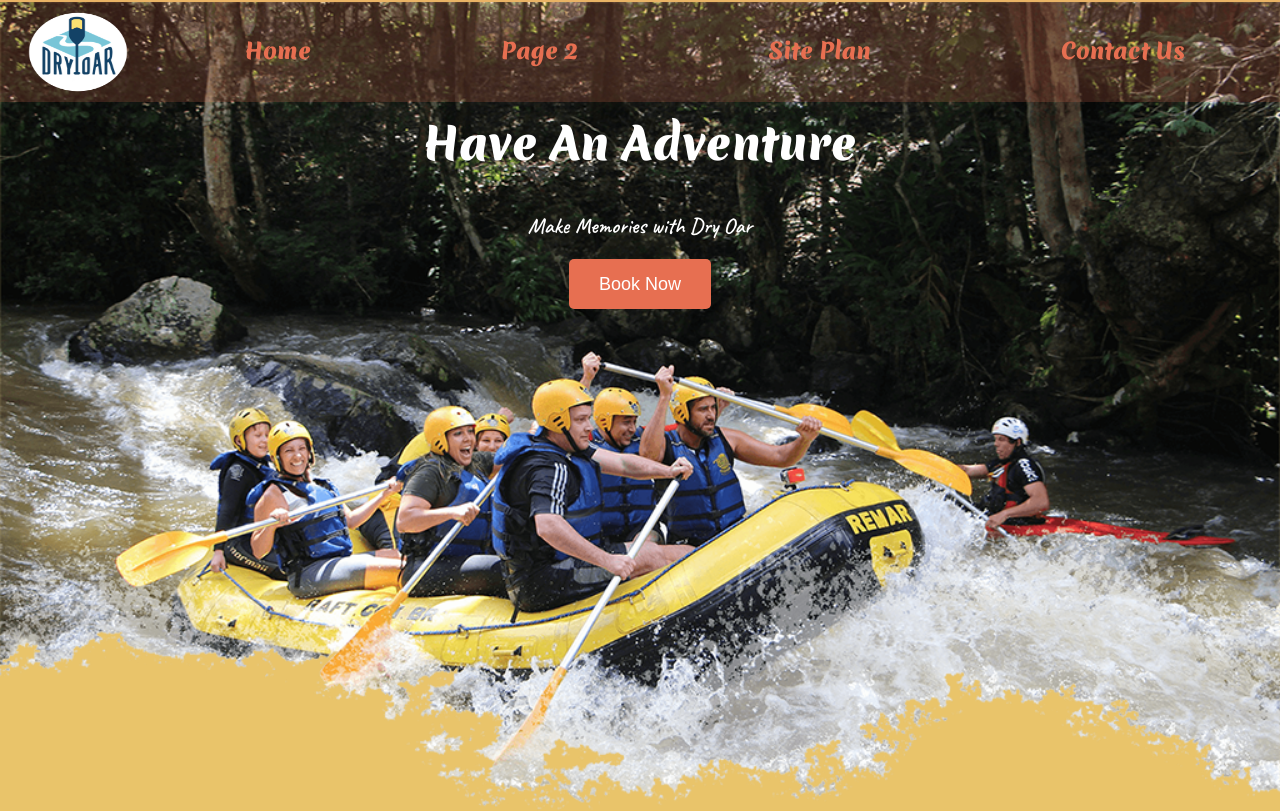
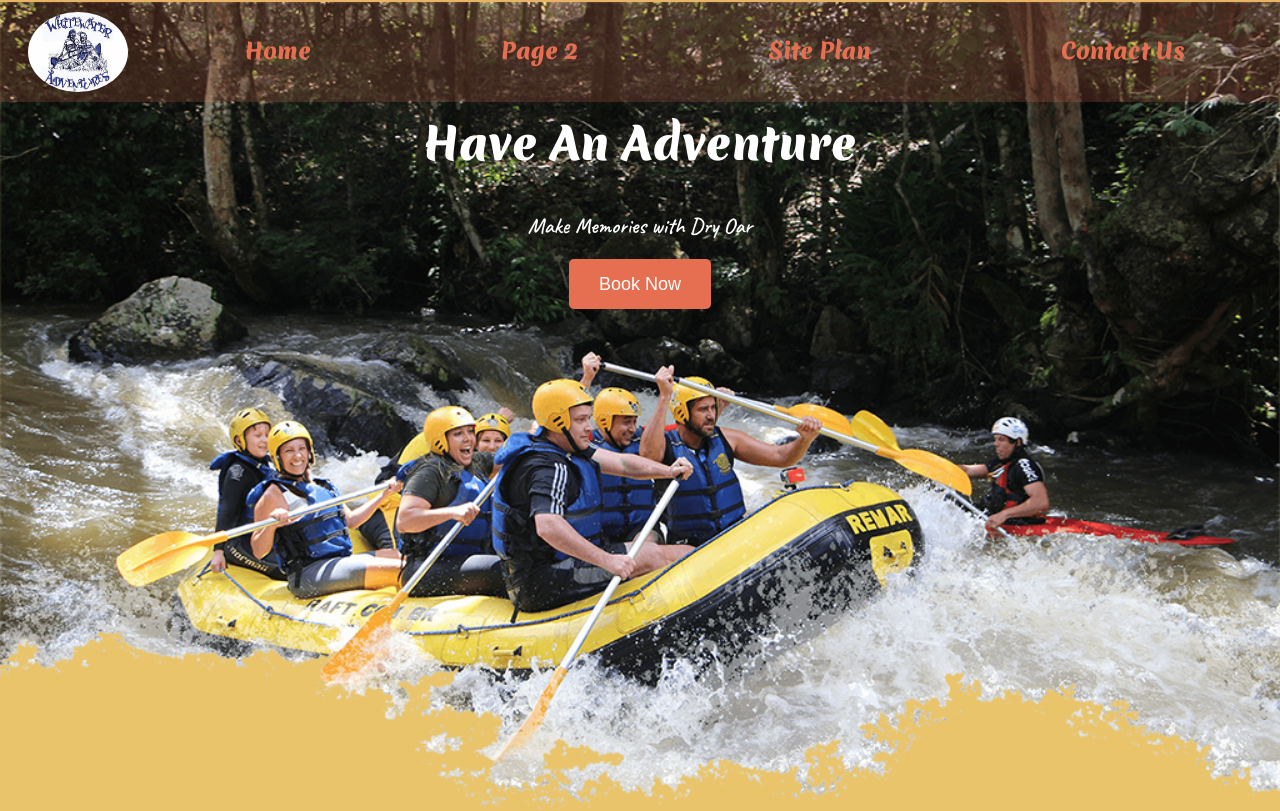
Before and after one commit to stdog210420/wdd130, a plain HTML site: page wwr/index.html in a window 1280 px wide. Shown: the top 811 px of the page. Drawn offline with Linux system fonts and the light colour scheme.

Commit message:
added to the home page

```diff
--- a/wwr/index.html
+++ b/wwr/index.html
@@ -11,7 +11,7 @@
      <div id="content"><!-- We need to set a max-width so when our page gets so big, it will stop growing in size.  -->
         <header>
             <a id="logo_link" href="index.html">
-                <img class="logo" src="images\logo.png" alt="Dry Oar Logo" >
+                <img class="logo" src="images\logo.jpg" alt="Dry Oar Logo" >
             </a>
             <nav>
                 <a href="index.html">Home</a>
```
Also changed, not shown: wwr/images/logo.jpg (added).
